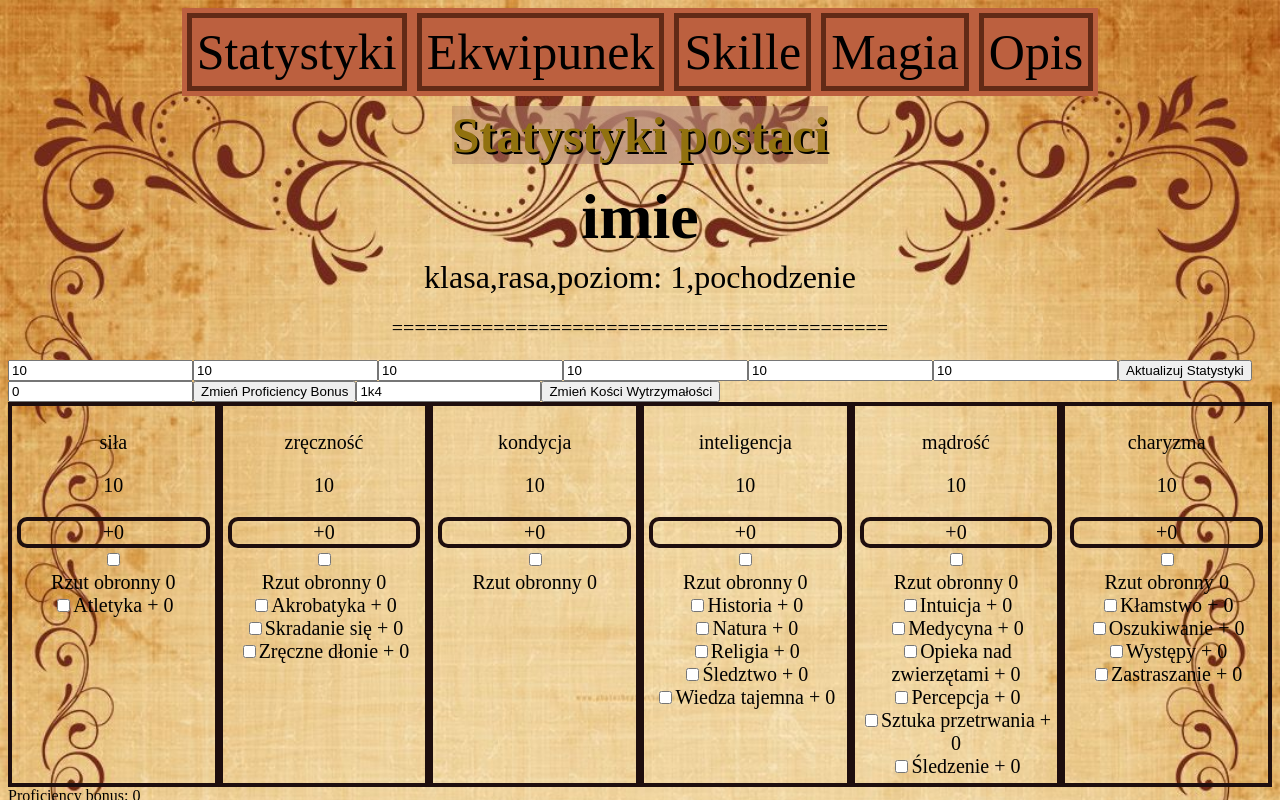
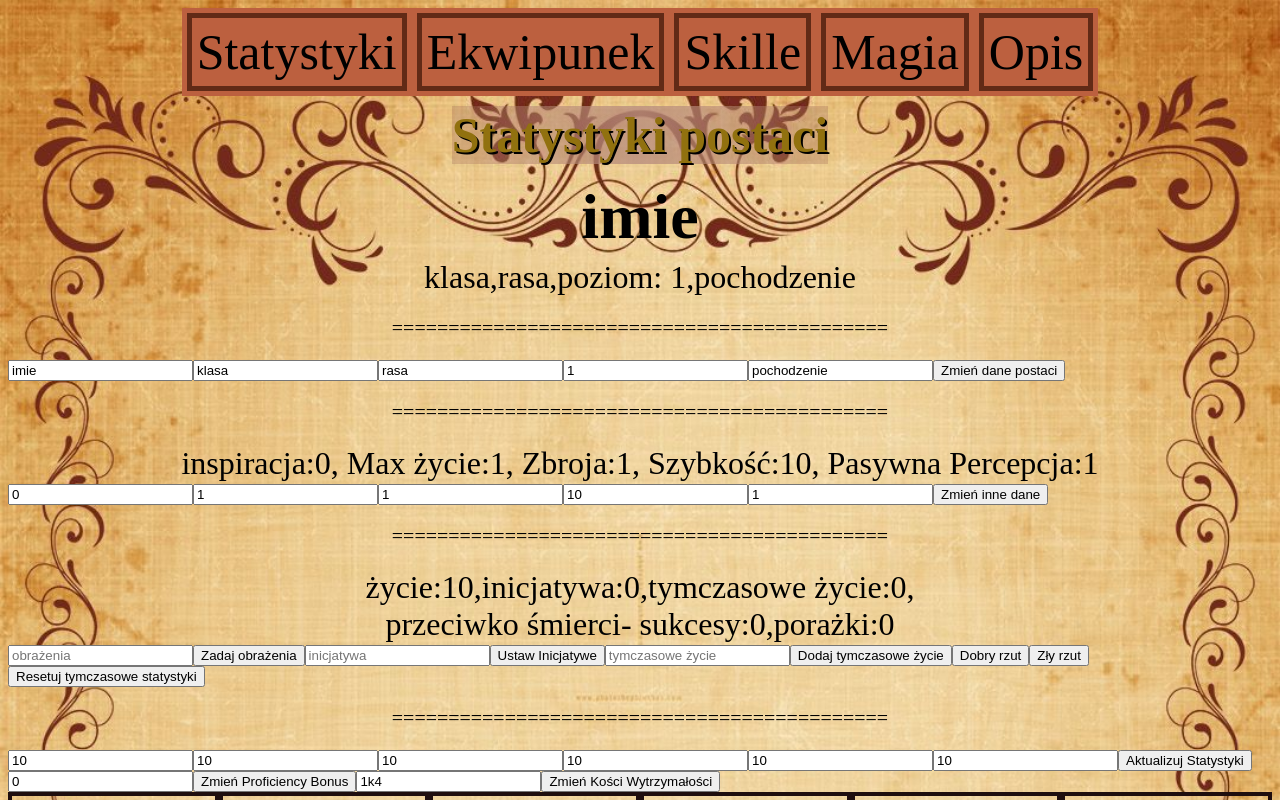
Before and after one commit to zuzio15/DnD-CharacterSheet, a React (Vite) app: page / in a window 1280 px wide. Shown: the top 800 px of the page. Built offline with nearby package versions, Linux system fonts and the light colour scheme; a web font is replaced by a local one.

Commit message:
finished basic stats functionality

```diff
--- a/package.json
+++ b/package.json
@@ -10,6 +10,7 @@
     "predeploy": "npm run build",
     "deploy": "gh-pages -d dist"
   },
+
   "repository": {
     "type": "git",
     "url": "git+https://github.com/zuzio15/DnD-CharacterSheet.git"
--- a/src/pages/StatsPage.jsx
+++ b/src/pages/StatsPage.jsx
@@ -9,13 +9,19 @@ import {HitDice} from "./statsScripts/HitDice";
 import {useHitDice} from "./statsScripts/useHitDice";
 import {Info} from "./statsScripts/Info";
 import {useInfo} from "./statsScripts/useInfo";
+import {Other} from "./statsScripts/Other";
+import {useOther} from "./statsScripts/useOther"
+import {TempStats} from "./statsScripts/TempStats";
+import {useTempStats} from "./statsScripts/useTempStats";
 
 export default function StatsPage() {
     const {mainStats,updateStats,changeProficiency}=useMainStat();
     const {skills,changeSkillProficiency}=useSkill();
     const {info,changeInfo}=useInfo();
+    const {other,changeOther}=useOther();
     const {proficiencyBonus,changeProficiencyBonus}=useProficiencyBonus();
     const {hitDice,changeHitDice}=useHitDice();
+    const {tempStats,takeDamage,changeInitiative,manageGoodThrow,manageBadThrow,resetTempStats,addTemporaryHealth}=useTempStats()
 
 
     const [strength,setStrength]=useState(mainStats.length>0 ? mainStats[0].value : "")
@@ -25,11 +31,28 @@ export default function StatsPage() {
     const [wisdom,setWisdom]=useState(mainStats.length>0 ? mainStats[4].value : "")
     const [charisma,setCharisma]=useState(mainStats.length>0 ? mainStats[5].value : "")
 
+    const[name,setName]=useState(info.name)
+    const[profession,setProfession]=useState(info.profession)
+    const[race,setRace]=useState(info.race)
+    const[level,setLevel]=useState(info.level)
+    const[origin,setOrigin]=useState(info.origin)
+
+    const [inspiration,setInspiration]=useState(other.inspiration)
+    const [maxHealth,setMaxHealth]=useState(other.maxHealth)
+    const [armorClass,setArmorClass]=useState(other.armorClass)
+    const [speed,setSpeed]=useState(other.speed)
+    const [passivePerception,setPassivePerception]=useState(other.passivePerception)
+
+    const [damage,setDamage]=useState("")
+    const [initiative,setInitiative]=useState("")
+    const [temporaryHealth,setTemporaryHealth]=useState("")
+
+
     const [newProficiencyBonus,setNewProficiencyBonus]=useState(proficiencyBonus)
     const [newHitDice,setNewHitDice]=useState(hitDice)
 
 
-    const resetForms =() =>{
+    const resetForms =() =>{                             //czy potrzebne?
         setStrength(mainStats.length>0 ? mainStats[0].value : "");
         setDexterity(mainStats.length>0 ? mainStats[1].value : "");
         setConstitution(mainStats.length>0 ? mainStats[2].value : "");
@@ -38,6 +61,9 @@ export default function StatsPage() {
         setCharisma(mainStats.length>0 ? mainStats[5].value : "");
         setNewProficiencyBonus(proficiencyBonus);
         setNewHitDice(hitDice);
+        setDamage("")
+        setInitiative("")
+        setTemporaryHealth("")
     }
     useEffect(()=>resetForms(),[mainStats])
     return (
@@ -52,6 +78,130 @@ export default function StatsPage() {
                 origin={info.origin}
             />
             <p className="break">============================================</p>
+
+            <input
+                value={name}
+                onChange={(e) =>setName(e.target.value)}
+                placeholder="imię"
+            />
+            <input
+                value={profession}
+                onChange={(e) =>setProfession(e.target.value)}
+                placeholder="klasa"
+            />
+            <input
+                value={race}
+                onChange={(e) =>setRace(e.target.value)}
+                placeholder="rasa"
+            />
+            <input
+                type="number"
+                value={level}
+                onChange={(e) =>setLevel(e.target.value)}
+                placeholder="poziomi"
+            />
+            <input
+                value={origin}
+                onChange={(e) =>setOrigin(e.target.value)}
+                placeholder="pochodzenie"
+            />
+            <button onClick={() => {changeInfo({name:name,profession:profession,race:race,level:level,origin:origin})
+            }}>
+                Zmień dane postaci
+            </button>
+
+            <p className="break">============================================</p>
+            <Other
+                inspiration={other.inspiration}
+                maxHealth={other.maxHealth}
+                armorClass={other.armorClass}
+                speed={other.speed}
+                passivePerception={other.passivePerception}
+
+            />
+
+            <input
+                type="number"
+                value={inspiration}
+                onChange={(e) =>setInspiration(e.target.value)}
+                placeholder="inspiracja"
+            />
+            <input
+                type="number"
+                value={maxHealth}
+                onChange={(e) =>setMaxHealth(e.target.value)}
+                placeholder="max życie"
+            />
+            <input
+                type="number"
+                value={armorClass}
+                onChange={(e) =>setArmorClass(e.target.value)}
+                placeholder="zbroja"
+            />
+            <input
+                type="number"
+                value={speed}
+                onChange={(e) =>setSpeed(e.target.value)}
+                placeholder="szybkość"
+            />
+            <input
+                type="number"
+                value={passivePerception}
+                onChange={(e) =>setPassivePerception(e.target.value)}
+                placeholder="pasywna percepcja"
+            />
+            <button onClick={() => {changeOther({inspiration:inspiration,maxHealth:maxHealth,armorClass:armorClass,speed:speed,passivePerception:passivePerception})
+            }}>
+                Zmień inne dane
+            </button>
+            <p className="break">============================================</p>
+                <TempStats
+                    currentHealth={tempStats.currentHealth}
+                    initiative={tempStats.initiative}
+                    temporaryHealth={tempStats.temporaryHealth}
+                    goodThrows={tempStats.goodThrows}
+                    badThrows={tempStats.badThrows}
+                />
+                <input
+                    value={damage}
+                    type="number"
+                    onChange={(e) =>setDamage(e.target.value)}
+                    placeholder="obrażenia"
+                />
+                <button onClick={()=>{takeDamage(damage);resetForms()}}>
+                    Zadaj obrażenia
+                </button>
+                <input
+                    value={initiative}
+                    type="number"
+                    onChange={(e) =>setInitiative(e.target.value)}
+                    placeholder="inicjatywa"
+                />
+                <button onClick={()=>{changeInitiative(initiative);resetForms()}}>
+                    Ustaw Inicjatywe
+                </button>
+                <input
+                    value={temporaryHealth}
+                    type="number"
+                    onChange={(e) =>setTemporaryHealth(e.target.value)}
+                    placeholder="tymczasowe życie"
+                />
+                <button onClick={()=>{addTemporaryHealth(temporaryHealth);resetForms()}}>
+                    Dodaj tymczasowe życie
+                </button>
+                <button onClick={()=>{manageGoodThrow()}}>
+                    Dobry rzut
+                </button>
+                <button onClick={()=>{manageBadThrow()}}>
+                    Zły rzut
+                </button>
+                <button onClick={()=>{resetTempStats(other.maxHealth)}}>
+                    Resetuj tymczasowe statystyki
+                </button>
+
+
+            <p className="break">============================================</p>
+
             <input
                 type="number"
                 value={strength}
--- /dev/null
+++ b/src/pages/statsScripts/Other.jsx
@@ -0,0 +1,12 @@
+import React, {useEffect, useState} from "react";
+
+
+export function Other({inspiration,maxHealth,armorClass,speed,passivePerception}){
+    return(
+        <div className="info-container">
+            inspiracja:{inspiration}, Max życie:{maxHealth}, Zbroja:{armorClass}, Szybkość:{speed}, Pasywna Percepcja:{passivePerception}
+        </div>
+    )
+
+
+}
--- /dev/null
+++ b/src/pages/statsScripts/TempStats.jsx
@@ -0,0 +1,13 @@
+import React, {useEffect, useState} from "react";
+
+
+export function TempStats({currentHealth,initiative,temporaryHealth,goodThrows,badThrows}){
+    return(
+        <div className="info-container">
+            życie:{currentHealth},inicjatywa:{initiative},tymczasowe życie:{temporaryHealth},
+            <br/> przeciwko śmierci- sukcesy:{goodThrows},porażki:{badThrows}
+        </div>
+    )
+
+
+}
--- /dev/null
+++ b/src/pages/statsScripts/useOther.jsx
@@ -0,0 +1,20 @@
+import React, {useEffect, useState} from "react";
+
+
+export function useOther(){
+    const [other,setOther] = useState(() => {
+            const saved = localStorage.getItem("other")
+            return saved ? JSON.parse(saved) : {inspiration:0,maxHealth:1,armorClass:1,speed:10,passivePerception:1};
+        }
+    );
+    const changeOther=(value)=>{
+        setOther(value)
+    }
+
+    useEffect(() => {
+        localStorage.setItem("other",JSON.stringify(other))
+    }, [other]);
+
+    return{ other,changeOther};
+
+}
--- /dev/null
+++ b/src/pages/statsScripts/useTempStats.jsx
@@ -0,0 +1,65 @@
+import React, {useEffect, useState} from "react";
+
+
+export function useTempStats(){
+    const [tempStats,setTempStats] = useState(() => {
+            const saved = localStorage.getItem("tempStats")
+            return saved ? JSON.parse(saved) : {currentHealth:10,initiative:0,temporaryHealth:0,goodThrows:0,badThrows:0};
+        }
+    );
+    const takeDamage=(damage)=>{
+        setTempStats(prev=>{
+
+            if(prev.temporaryHealth-damage>0){
+                prev.temporaryHealth=prev.temporaryHealth-damage
+            }
+            else{
+                damage=damage-prev.temporaryHealth
+                prev.temporaryHealth=0;
+                if(damage>0){
+                    prev.currentHealth-damage>0?prev.currentHealth=prev.currentHealth-damage:prev.currentHealth=0;
+                }
+            }
+            return{
+                ...prev,
+                temporaryHealth: prev.temporaryHealth,
+                currentHealth: prev.currentHealth
+            }
+        })
+    }
+
+    const changeInitiative =(value)=>{
+        setTempStats(prev => ({
+            ...prev,
+            initiative: Number(value)
+        }))
+    }
+    const manageGoodThrow=()=>{
+        setTempStats(prev => ({
+            ...prev,
+            goodThrows: Math.min(3, prev.goodThrows + 1)
+        }));
+    }
+    const manageBadThrow=()=>{
+        setTempStats(prev => ({
+            ...prev,
+            badThrows: Math.min(3, prev.badThrows + 1)
+        }));
+    }
+    const resetTempStats=(maxHealth)=>{
+        setTempStats({currentHealth:maxHealth,initiative:0,temporaryHealth:0,goodThrows:0,badThrows:0})
+    }
+
+    const addTemporaryHealth=(value)=>{
+        setTempStats(prev => ({
+            ...prev,
+            temporaryHealth:prev.temporaryHealth+Number(value)
+        }));
+    }
+    useEffect(() => {
+        localStorage.setItem("tempStats",JSON.stringify(tempStats))
+    }, [tempStats]);
+
+    return{ tempStats,takeDamage,changeInitiative,manageGoodThrow,manageBadThrow,resetTempStats,addTemporaryHealth};
+
+}
```
